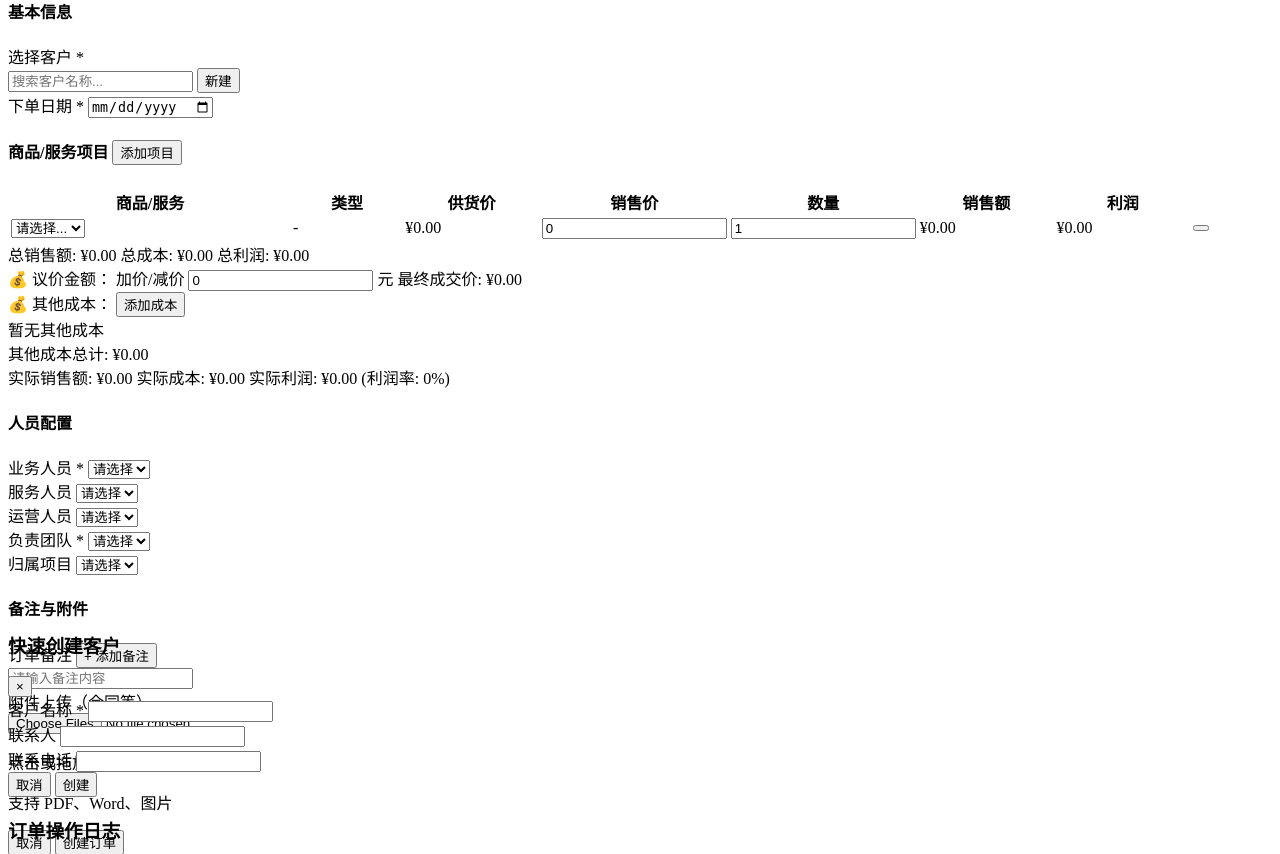
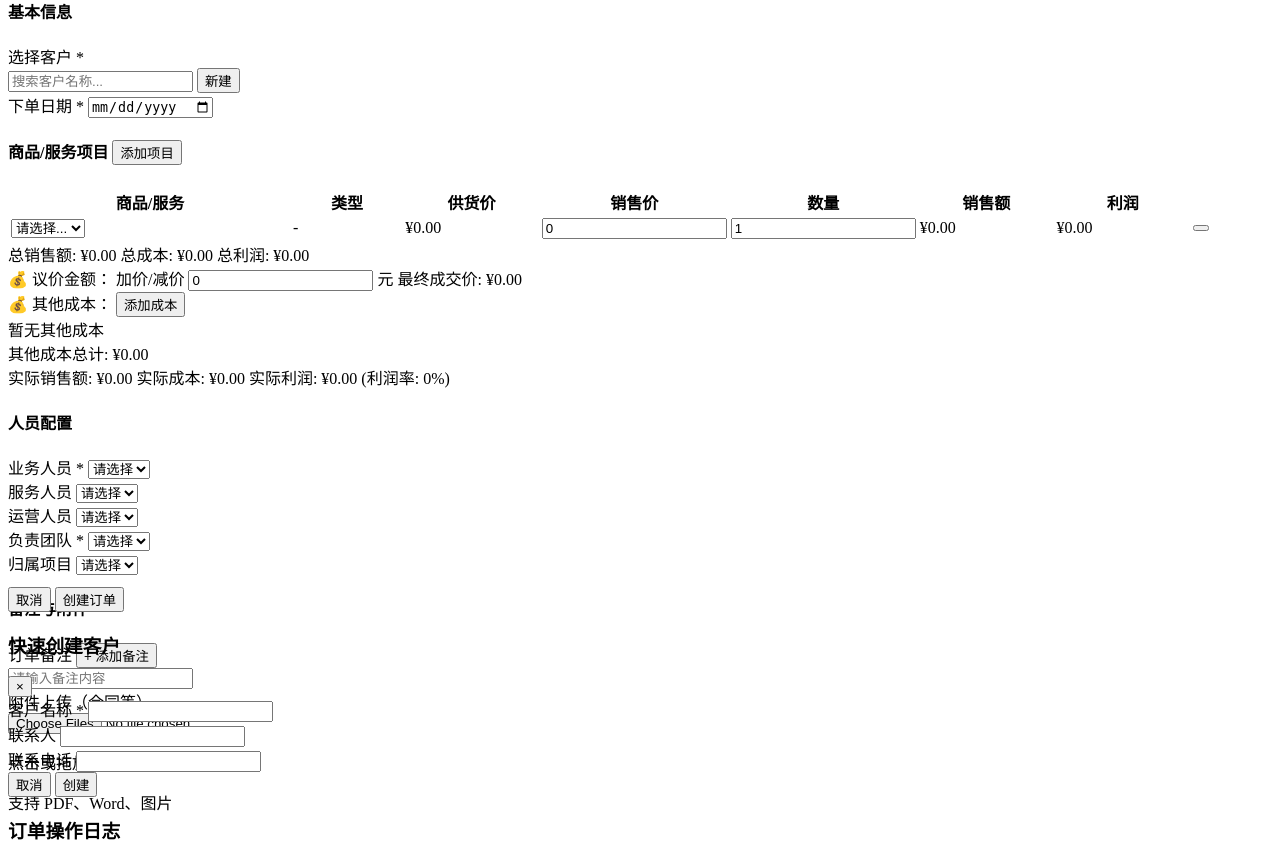
Before and after one commit to 13599009039/one, a Flask app: template templates/modal-order-add.html in a window 1280 px wide. Shown: the part 116-970 px from the top of the page. Run offline with Flask 3, Linux system fonts and the light colour scheme; the template is opened without the code that fills it, so the values that code supplies are empty.

Commit message:
fix(orders): 将底部按钮区域移出滚动容器，确保操作日志入口始终可见
根本原因：
- 底部按钮区域原来在overflow-y-auto滚动容器内部
- 当表单内容较多时，底部区域可能被滚动隐藏或布局挤压
- 即使display:block生效，元素可能不在可视区域内

修复方案：
- 将底部按钮区域(含orderLogEntry和取消/保存按钮)移到滚动容器外部
- 添加flex-shrink-0确保底部区域不被压缩
- 修改提交按钮为type='button' + requestSubmit()，因为按钮不再在form内部
- 底部区域现在固定在模态框底部，不随内容滚动

布局结构：
模态框 (flex column)
├── 标题栏 (flex-shrink-0)
├── 滚动容器 (flex-1 overflow-y-auto)
│   └── form#orderForm
└── 底部按钮区域 (flex-shrink-0) ← 现在在滚动容器外

```diff
--- a/templates/modal-order-add.html
+++ b/templates/modal-order-add.html
@@ -214,9 +214,10 @@
                     </div>
                 </div>
             </div>
-
-            <!-- 底部按钮 -->
-            <div class="flex justify-between items-center pt-4 border-t border-gray-200">
+        </form>
+        </div>
+        <!-- 底部按钮（固定在模态框底部，不随内容滚动） -->
+        <div class="flex justify-between items-center pt-4 border-t border-gray-200 flex-shrink-0 bg-white">
             <!-- 左侧：操作日志入口（仅编辑模式显示） -->
             <div id="orderLogEntry" class="flex-shrink-0" style="display: none;">
                 <button type="button" onclick="showOrderOperationLogs()" class="text-sm text-blue-600 hover:text-blue-800 flex items-center px-2 py-1">
@@ -226,10 +227,8 @@
             <!-- 右侧：操作按钮 -->
             <div class="flex space-x-3 ml-auto">
                 <button type="button" onclick="closeAddOrderModal()" class="bg-white py-2 px-4 border border-gray-300 rounded-md shadow-sm text-sm font-medium text-gray-700 hover:bg-gray-50">取消</button>
-                    <button type="submit" id="orderSubmitBtn" class="bg-blue-600 py-2 px-4 border border-transparent rounded-md shadow-sm text-sm font-medium text-white hover:bg-blue-700">创建订单</button>
+                <button type="button" onclick="document.getElementById('orderForm').requestSubmit()" id="orderSubmitBtn" class="bg-blue-600 py-2 px-4 border border-transparent rounded-md shadow-sm text-sm font-medium text-white hover:bg-blue-700">创建订单</button>
             </div>
-            </div>
-        </form>
         </div>
     </div>
 </div>
```
Lines whose indentation alone changed are shown as unchanged.
